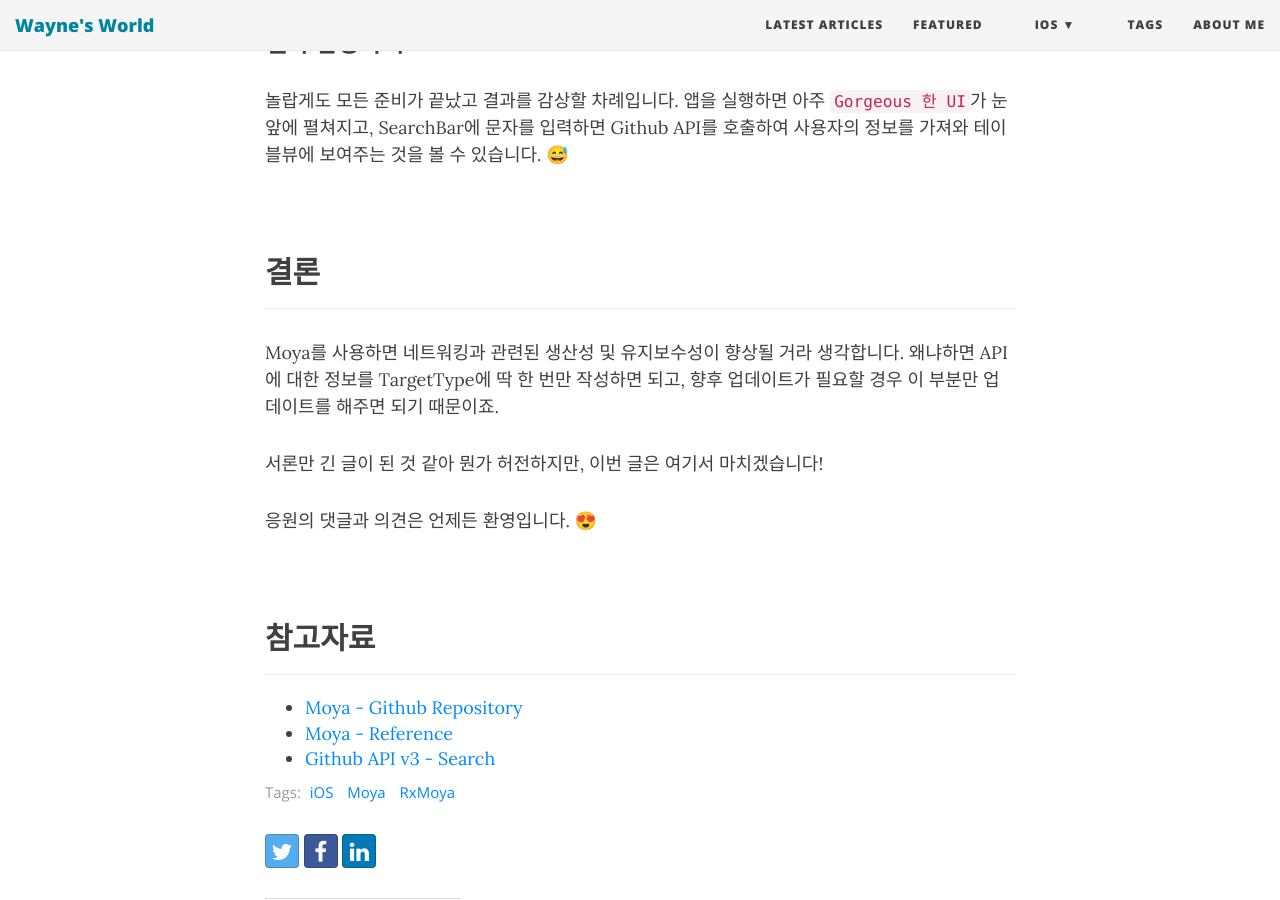
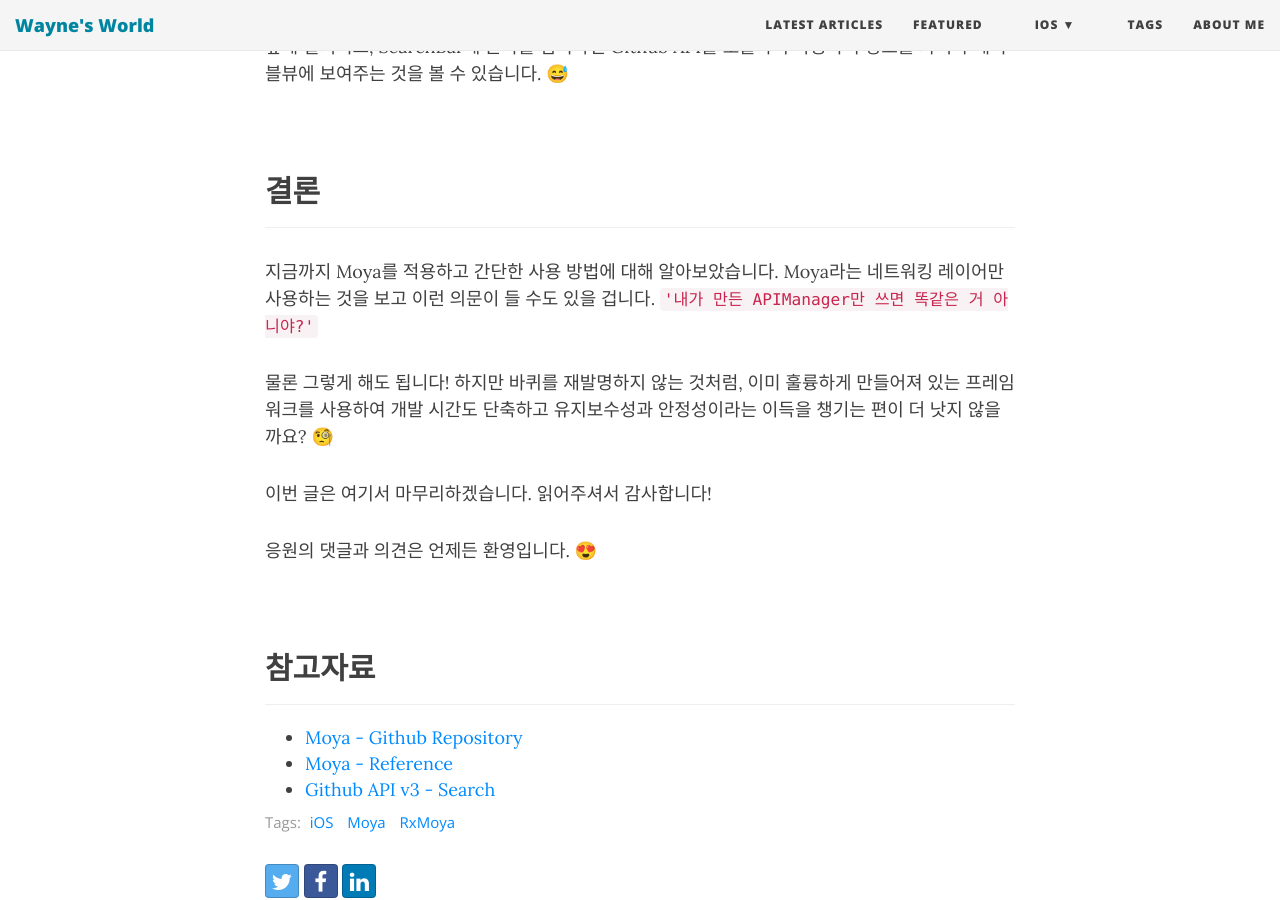
Before and after one commit to Mildwhale/mildwhale.github.io, a Jekyll site: the page built from _posts/2020-03-07-getting-started-with-moya.md, in a window 1280 px wide and 900 px high, scrolled down 5447 px. Built offline with Jekyll 4.4.1, drawn with Linux system fonts in a browser that asks for light colours; nearby versions of some CDN libraries; comment, search, counter and statistics services are not loaded; some of the changed text lies outside the part shown.

Commit message:
결론부분 수정.

```diff
--- a/_posts/2020-03-07-getting-started-with-moya.md
+++ b/_posts/2020-03-07-getting-started-with-moya.md
@@ -42,11 +42,11 @@ Moya의 사용법을 소개하기 전에 현재 우리가 어떤 방식으로
 > 2. Lets you define a clear usage of different endpoints with associated enum values.
 > 3. Treats test stubs as first-class citizens so unit testing is super-easy.
 
-그리고 Moya를 적용하면 아래와 같이 깔끔한 네트워킹 레이어가 구성됩니다. 하지만 이런 의문이 들 수도 있을 겁니다. `'내가 만든 APIManager만 쓰면 똑같은 거 아니야?'`
+그리고 Moya를 적용하면 아래와 같이 깔끔한 네트워킹 레이어가 구성됩니다.
 
 ![image2](/assets/images/getting-started-with-moya/moyalayer.png){: .center-image}{: width="200"}
 
-물론 그렇게 해도 됩니다! 하지만 바퀴를 재발명하지 않는 것처럼, 이미 훌륭하게 만들어져 있는 프레임워크를 사용하여 개발 시간도 단축하고 유지보수성과 안정성이라는 이득을 챙기는 편이 더 낫지 않을까요? 🧐
+<br>
 
 ## Moya 사용해보기
 
@@ -114,9 +114,11 @@ MoyaProvider를 생성할 때 Generic 타입으로 GithubAPI를 지정해주는
 
 ---
 
-Moya를 사용하면 네트워킹과 관련된 생산성 및 유지보수성이 향상될 거라 생각합니다. 왜냐하면 API에 대한 정보를 TargetType에 딱 한 번만 작성하면 되고, 향후 업데이트가 필요할 경우 이 부분만 업데이트를 해주면 되기 때문이죠.
+지금까지 Moya를 적용하고 간단한 사용 방법에 대해 알아보았습니다. Moya라는 네트워킹 레이어만 사용하는 것을 보고 이런 의문이 들 수도 있을 겁니다. `'내가 만든 APIManager만 쓰면 똑같은 거 아니야?'`
 
-서론만 긴 글이 된 것 같아 뭔가 허전하지만, 이번 글은 여기서 마치겠습니다!
+물론 그렇게 해도 됩니다! 하지만 바퀴를 재발명하지 않는 것처럼, 이미 훌륭하게 만들어져 있는 프레임워크를 사용하여 개발 시간도 단축하고 유지보수성과 안정성이라는 이득을 챙기는 편이 더 낫지 않을까요? 🧐
+
+이번 글은 여기서 마무리하겠습니다. 읽어주셔서 감사합니다!
 
 응원의 댓글과 의견은 언제든 환영입니다. 😍
 
```
